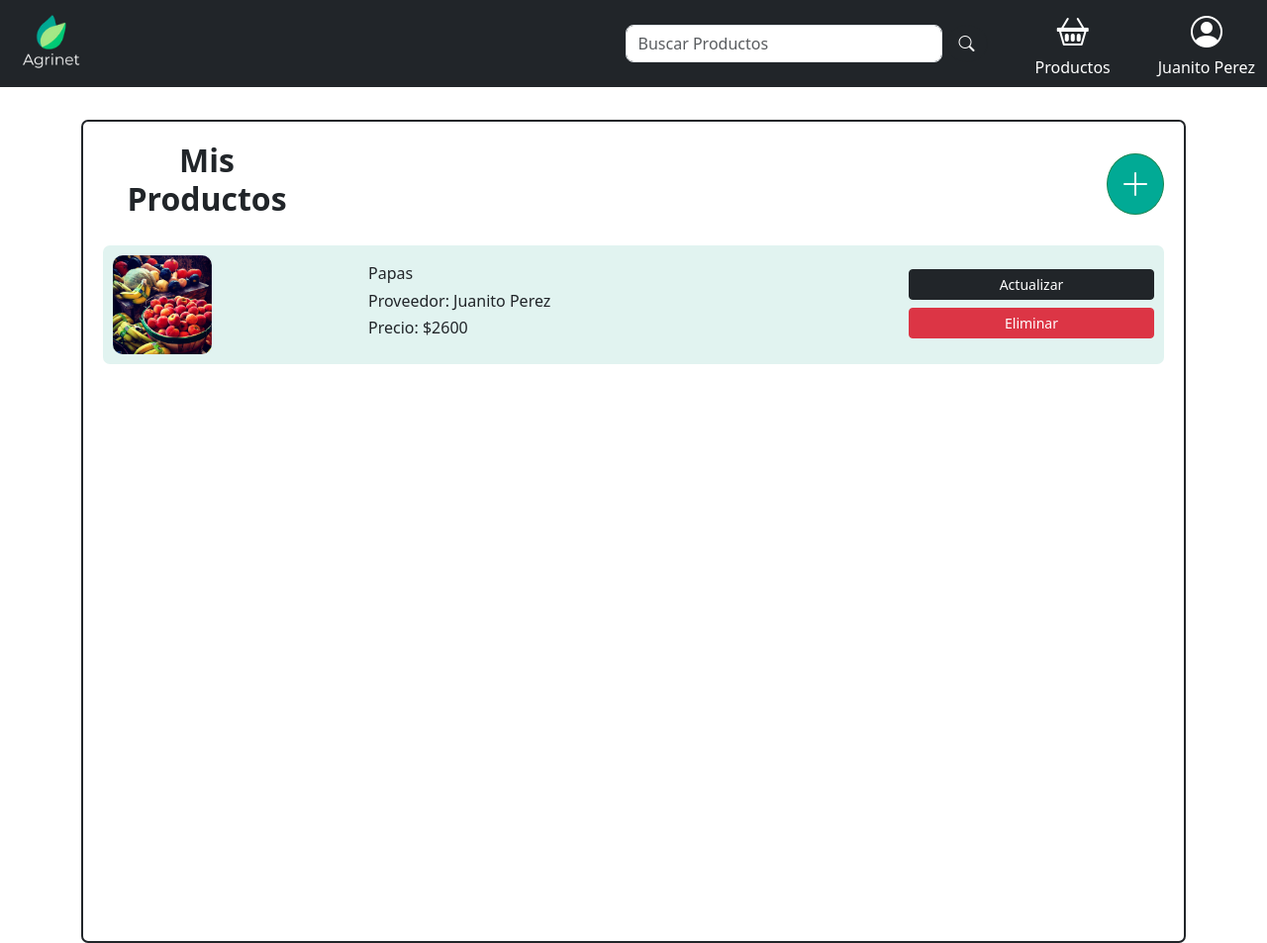
After one commit to ctomrp/django-agrinet, a Django app: page /users/my_products/ in a window 1280 px wide. The commit adds this page. Shown: the whole page at 99% size. Run offline with Django 5.2, Linux system fonts and the light colour scheme; some libraries are stand-ins or nearby versions.

Commit message:
Mis productos Template

```diff
--- a/apps/users/models.py
+++ b/apps/users/models.py
@@ -77,3 +77,5 @@ class UserClient(User):
 
     def __str__(self):
         return f"{self.first_name} {self.last_name}"
+
+# modelo productos
--- /dev/null
+++ b/apps/users/static/styles/myProducts.css
@@ -0,0 +1,51 @@
+.products-container{
+    border: 2px solid #212529;;
+    border-radius: 7px;
+    margin-top: 3%;
+    min-height: 52rem;
+}
+
+.pTitle{
+    display: grid;
+    grid-template-columns: auto 1fr;
+    align-items: center;
+    gap: 75%;
+    margin: 20px;
+    text-align: center;
+}
+
+.pTitle h2{
+    font-weight: 700;
+}
+
+.addBtn{
+    background-color: #01AA95;
+    font-size: xx-large;
+    border-radius: 50%;
+}
+
+.products-info{
+    display: grid;
+    align-items: center;
+    grid-template-columns: repeat(4,2fr);
+    background-color: #E1F3F0;
+    border-radius: 7px;
+    min-height:120px ;
+    margin: 20px;
+}
+
+.imgDiv img{
+    border-radius: 10px;
+    max-width: 100px;
+    margin: 10px;
+}
+
+.btnDiv{
+    display: flex;
+    flex-direction: column;
+}
+
+.btnDiv button{
+    margin: 3px 10px 5px 10px;
+    border-radius: none;
+}
--- /dev/null
+++ b/apps/users/templates/my_products.html
@@ -0,0 +1,44 @@
+{% extends 'base_template.html' %}
+{% load static %}
+
+{% block extra_css %}
+  <link rel="stylesheet" href="{% static 'styles/myProducts.css' %}">
+{% endblock extra_css %}
+
+
+
+    {% block main %}
+
+        <div class="container">
+            <div class="products-container">
+                <div class="pTitle">
+                    <h2>Mis Productos</h2>
+                    <a href="">
+                        <button class="btn btn-success addBtn" ><i class="bi bi-plus-lg"></i></button>
+                    </a>
+                </div>
+
+                <div class="products-info">
+
+                    <div class="imgDiv">
+                        <img src="{% static 'img/fv.png' %}" alt="">
+                    </div>
+
+                    <div class="dataDiv">
+                        <h6>Papas</h6>
+                        <h6>Proveedor: Juanito Perez</h6>
+                        <h6>Precio: $2600</h6>
+                    </div>
+
+                    <div></div>
+
+                    <div class="btnDiv">
+                        <button type="button" class="btn btn-dark btn-sm">Actualizar</button>
+                        <button type="button" class="btn btn-danger btn-sm">Eliminar</button>
+                    </div>
+
+                </div>
+
+            </div>
+        </div>
+    {% endblock main %}
--- a/apps/users/urls.py
+++ b/apps/users/urls.py
@@ -5,4 +5,5 @@ from . import views
 
 urlpatterns = [
     path('producer_dashboard/',views.panelControl,name='dashboard_producer'),
+    path('my_products/',views.myProducts,name='my_products'),
 ]
--- a/apps/users/views.py
+++ b/apps/users/views.py
@@ -5,3 +5,8 @@ from django.http import HttpResponse
 
 def panelControl(request):
     return render(request, 'dashboard_producer.html')
+
+
+
+def myProducts(request):
+    return render(request, 'my_products.html')
--- a/static/styles/nav.css
+++ b/static/styles/nav.css
@@ -17,10 +17,10 @@ a:hover{
     background-color: #212529
 }
 
-.btn{
+.bt{
     border-radius:50% ;
 }
-.btn:active{
+.bt:active{
     transform: scale(0.9);
 }
 
--- a/templates/base_template.html
+++ b/templates/base_template.html
@@ -28,8 +28,8 @@
             <img src="{% static 'img/logotext.png' %}" alt="" width="80" >
           </a>
           <form class="d-flex ms-auto me-5">
-            <input class="form-control me-1 searchInput" type="search" placeholder="Search" aria-label="Search">
-            <button class="btn btn-outline-dark" type="submit"><i class="bi bi-search"></i></button>
+            <input class="form-control me-1 searchInput" type="search" placeholder="Buscar Productos" aria-label="Buscar">
+            <button class="bt btn btn-outline-dark" type="submit"><i class="bi bi-search"></i></button>
           </form>
 
           <div class="d-flex">
```
